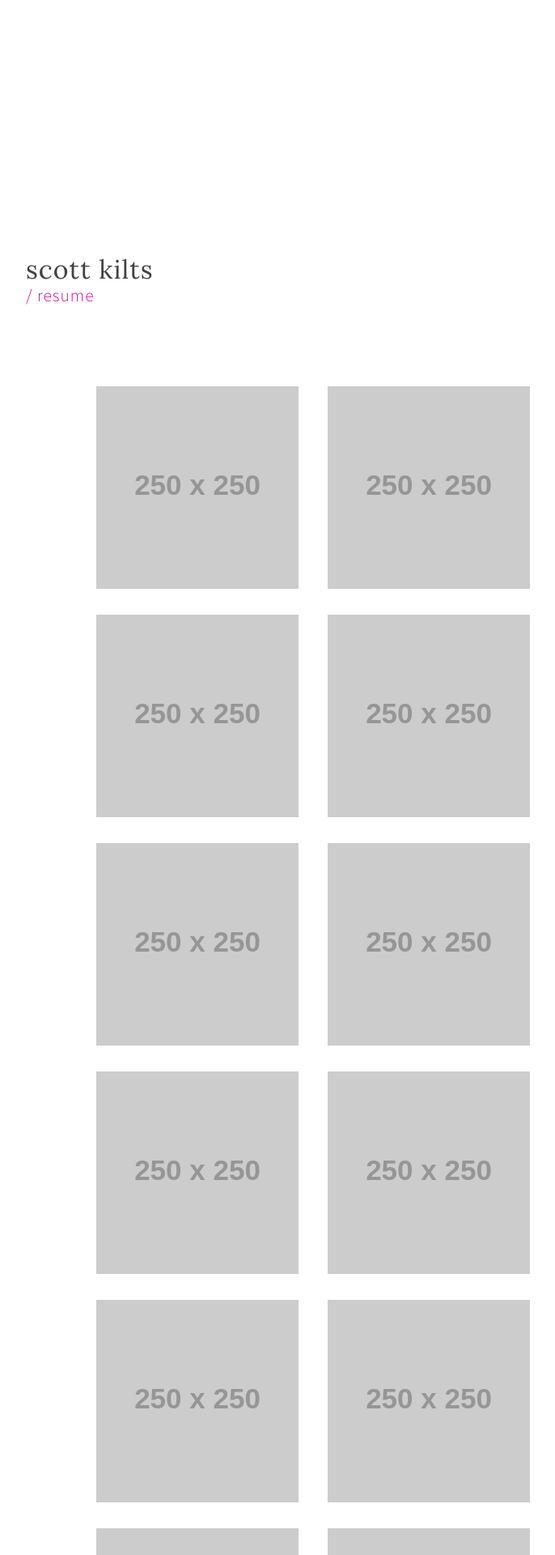
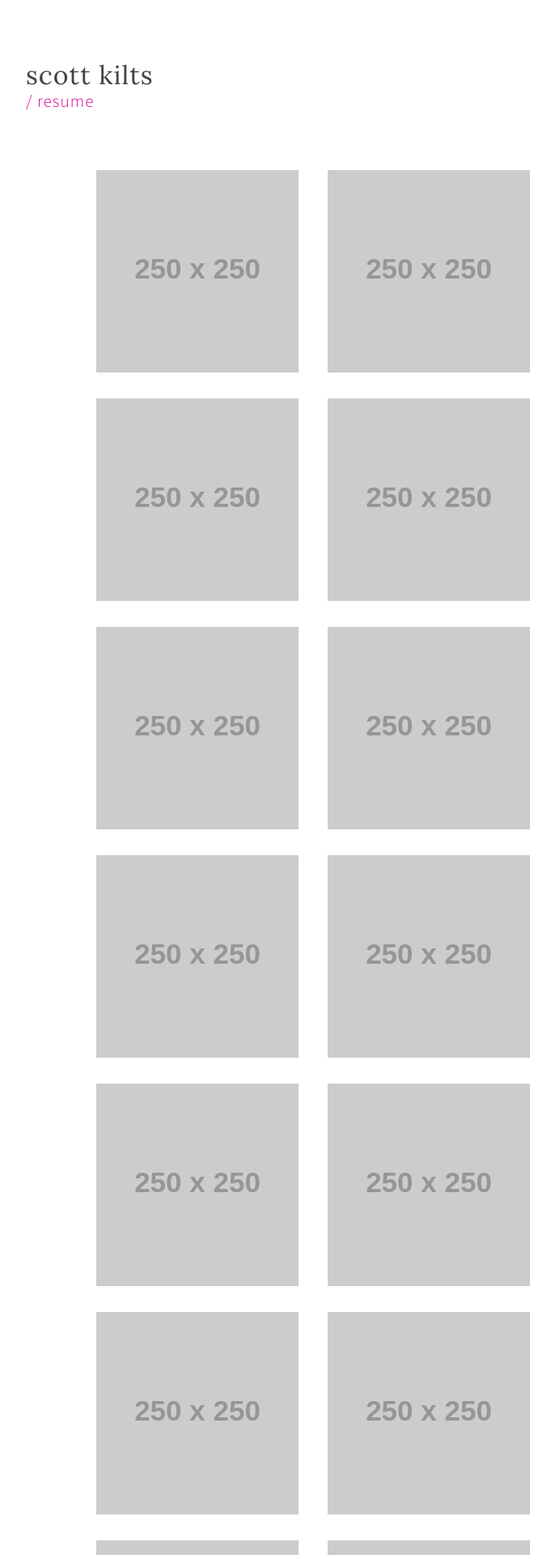
Before and after one commit to sjkilts/sjkilts.github.iold, a Jekyll site: the page built from _pages/artwork/index.md, in a window 1280 px wide. Shown: the top 1920 px of the page at 81% size, without its empty margins (253-939 px from the left). Built offline with Jekyll 4.4.1, drawn with Linux system fonts in a browser that asks for light colours; some web fonts are replaced.

Commit message:
vh padding fix

```diff
--- a/_sass/header-nav.scss
+++ b/_sass/header-nav.scss
@@ -3,7 +3,7 @@
 ul#header-nav {
 	color: $fuchsia;
 	padding-top: 5vh;
-	padding-bottom: 7.5vh;
+	padding-bottom: 4.5vh;
 	padding-left: 15px;
 	font-family: 'Source Sans Pro', sans-serif;
 	font-size: 1.33rem;
--- a/_sass/home.scss
+++ b/_sass/home.scss
@@ -1,7 +1,7 @@
 // home - custom styles
 
 .page-content {
-	padding-top: 10vh;//9.5em;
+	padding-top: 10px;//9.5em;
 	padding-bottom: 1em;
 }
 
@@ -120,7 +120,7 @@ p.home-text {
 @media (min-width: 420px) {
 
 	.page-content {
-		padding-top: 12vh !important;
+		padding-top: 12px !important;
 		padding-bottom: 2.5em;
 	}
 
@@ -144,7 +144,7 @@ p.home-text {
 @media (min-width: $breakpoint-phone) {
 
 	.page-content {
-		padding-top: 30vh !important;
+		padding-top: 30px !important;
 		padding-bottom: 5em;
 	}
 
```
